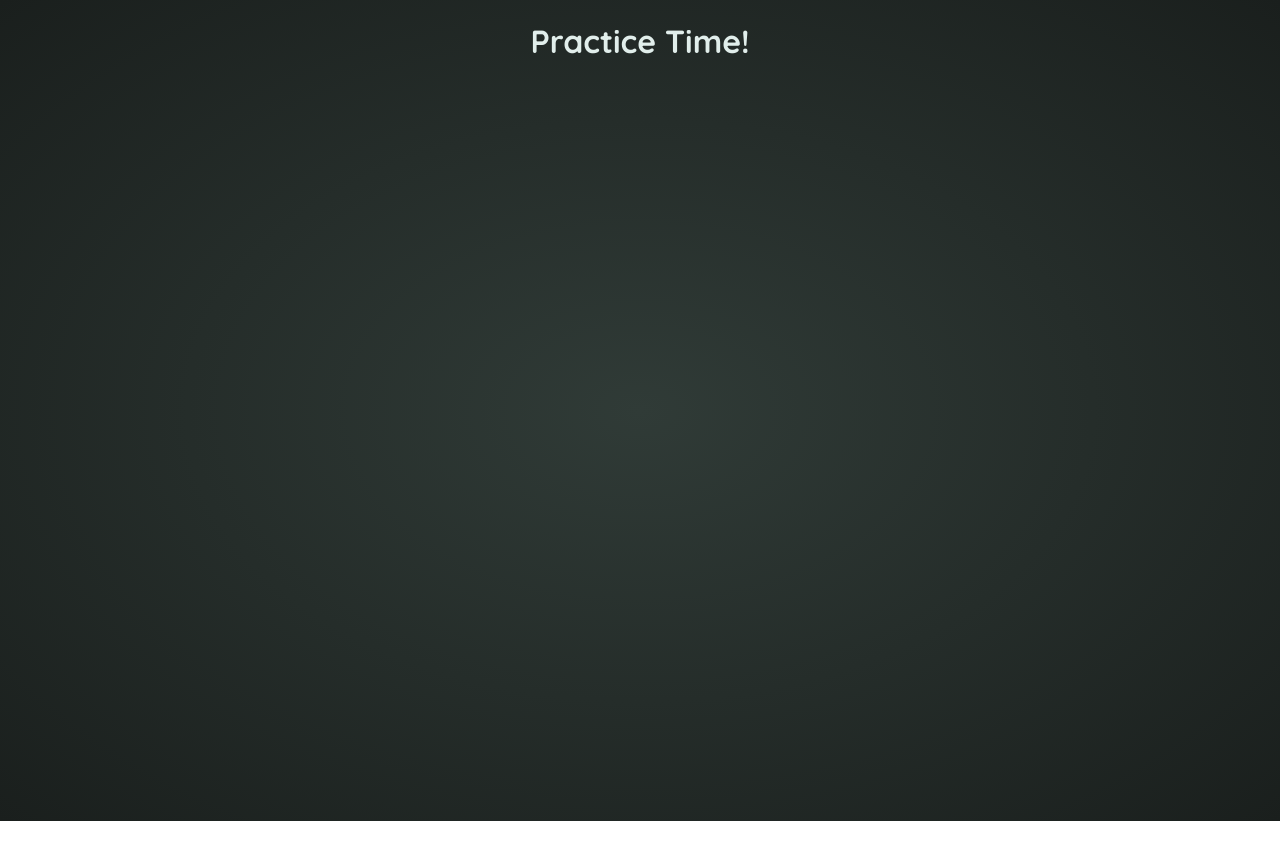
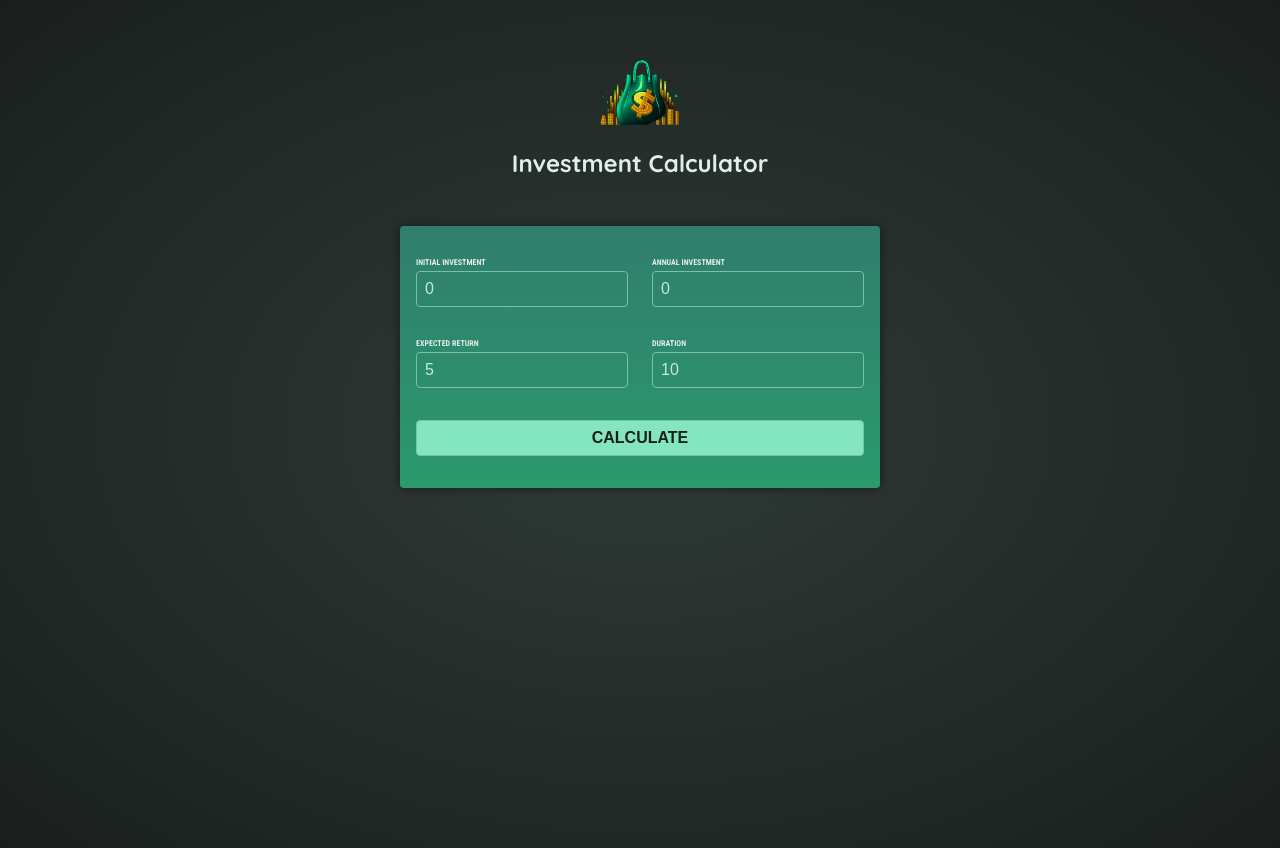
Before and after one commit to nrolf99/public-investment-calculator, an Angular app: page / in a window 1280 px wide. Before the commit the page ends 821 px from the top, so only its background shows below. Built offline with nearby package versions, Linux system fonts and the light colour scheme.

Commit message:
created header and user input components. set up two way binding in user inpur component to capture all four inputs

```diff
--- a/src/app/app.component.html
+++ b/src/app/app.component.html
@@ -1 +1,2 @@
-<h1 class="center">Practice Time!</h1>
+<app-header />
+<app-user-input />
--- a/src/app/app.component.ts
+++ b/src/app/app.component.ts
@@ -1,8 +1,14 @@
 import { Component } from '@angular/core';
+import { HeaderComponent } from './header/header.component';
+import { UserInputComponent } from './user-input/user-input.component';
 
 @Component({
   selector: 'app-root',
   standalone: true,
   templateUrl: './app.component.html',
+  imports: [
+    HeaderComponent,
+    UserInputComponent
+  ]
 })
 export class AppComponent {}
--- /dev/null
+++ b/src/app/header/header.component.html
@@ -0,0 +1,5 @@
+<header>
+  <img src="investment-calculator-logo.png" alt="A money bag" />
+  <h1> Investment Calculator </h1>
+
+</header>
--- /dev/null
+++ b/src/app/user-input/user-input.component.html
@@ -0,0 +1,49 @@
+<form (ngSubmit)="onSubmit()">
+  <div class="input-group">
+    <p>
+      <label for="initial-investment"> Initial Investment </label>
+      <input
+        id="initial-investment"
+        name="initial-investment"
+        type="number"
+        [(ngModel)]="enteredInitialInvestment"
+      />
+    </p>
+
+    <p>
+      <label for="annual-investment"> Annual Investment </label>
+      <input
+        id="annual-investment"
+        name="annual-investment"
+        type="number"
+        [(ngModel)]="enteredAnnualInvestment"
+      />
+    </p>
+  </div>
+
+  <div class="input-group">
+    <p>
+      <label for="expected-return"> Expected Return </label>
+      <input
+        id="expected-return"
+        name="expected-return"
+        type="number"
+        [(ngModel)]="enteredExpectedReturn"
+      />
+    </p>
+
+    <p>
+      <label for="duration"> Duration </label>
+      <input
+        id="duration"
+        name="duration"
+        type="number"
+        [(ngModel)]="enteredDuration"
+      />
+    </p>
+  </div>
+
+  <p>
+    <button>Calculate</button>
+  </p>
+</form>
--- /dev/null
+++ b/src/app/user-input/user-input.component.ts
@@ -0,0 +1,21 @@
+import { Component } from '@angular/core';
+import { FormsModule } from '@angular/forms';
+
+@Component({
+  selector: 'app-user-input',
+  standalone: true,
+  imports: [FormsModule],
+  templateUrl: './user-input.component.html',
+  styleUrl: './user-input.component.css'
+})
+export class UserInputComponent {
+
+  enteredInitialInvestment = '0';
+  enteredAnnualInvestment = '0';
+  enteredExpectedReturn = '5';
+  enteredDuration = '10';
+
+  public onSubmit() {
+    console.log(this.enteredAnnualInvestment);
+  }
+}
```
Also changed, not shown: src/app/header/header.component.ts (added, +12 -0 lines), src/app/header/header.component.css (renamed from src/app/header.component.css), src/app/user-input/user-input.component.css (renamed from src/app/user-input.component.css), 1 other file (tests, documents, lock files or other folders).
